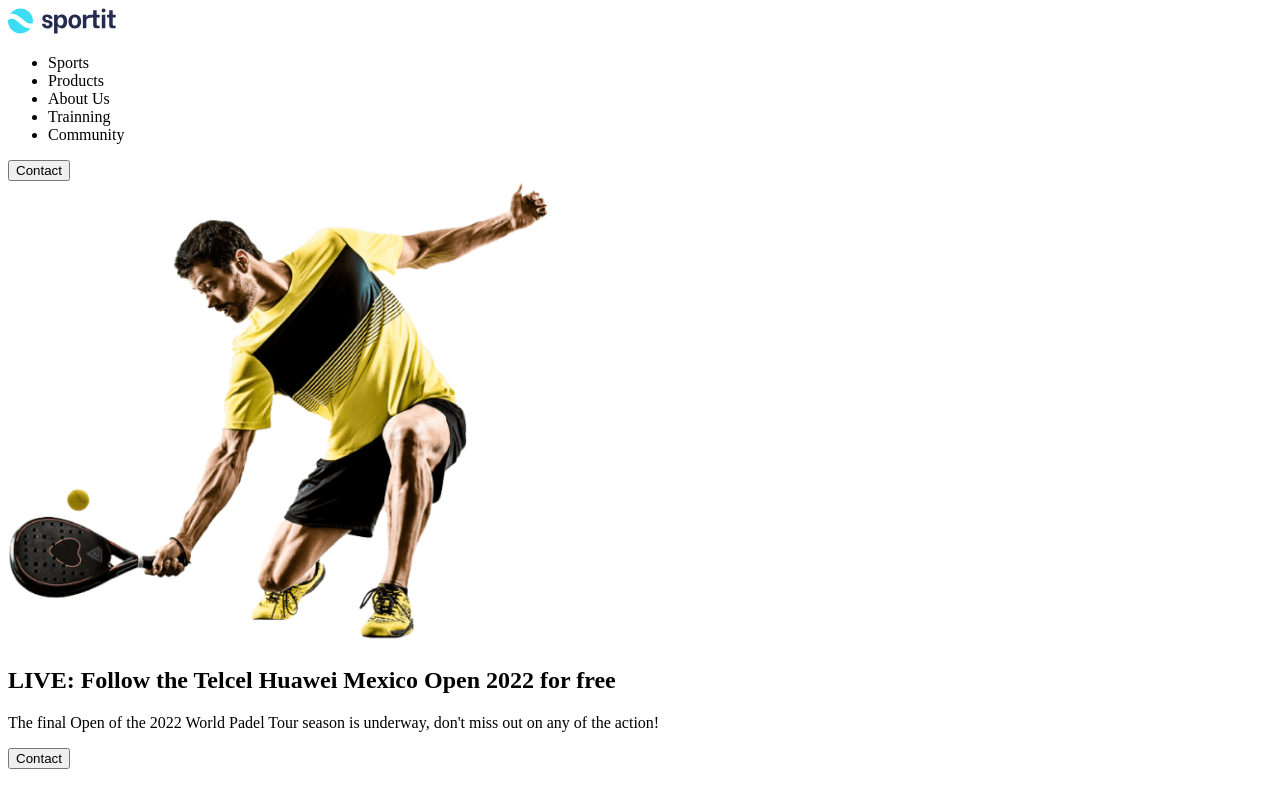
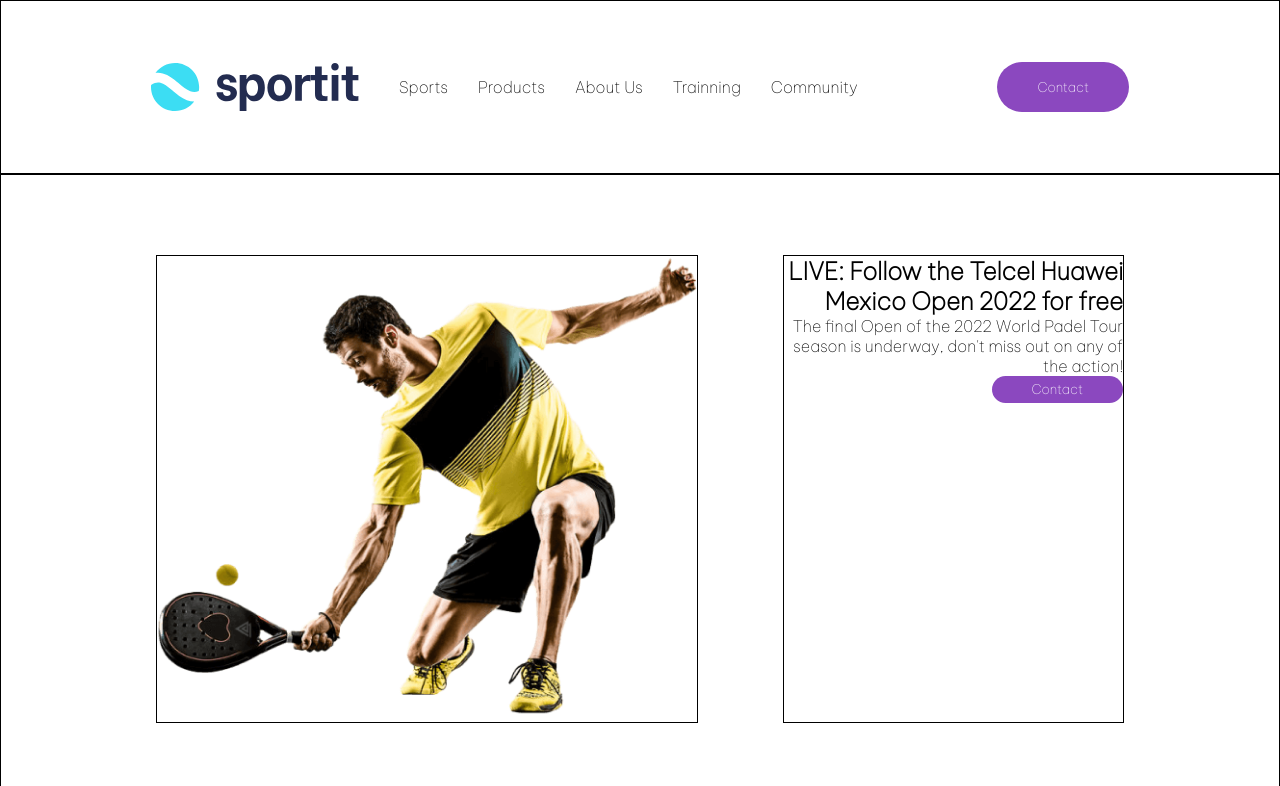
Before and after one commit to ANAMARIA321456/entregablefinal, a plain HTML site: page index.html in a window 1280 px wide. Shown: the top 786 px of the page. Drawn offline with Linux system fonts and the light colour scheme.

Commit message:
cssprimeraparte

```diff
--- a/css/style.css
+++ b/css/style.css
@@ -0,0 +1,57 @@
+*{
+    box-sizing: border-box;
+margin: 0;
+padding: 0;
+font-family: 'Be Vietnam Pro', sans-serif;
+}
+
+.contenedor_header {
+display: flex;
+flex-direction: row;
+height: 174px;
+align-content: center;
+justify-content: space-between;
+border: 1px black solid;
+flex-wrap: wrap;
+padding-inline: 150px;
+}
+
+.contenedor_header ul {
+    list-style-type: none;
+    display: flex;
+    flex-direction: row;
+}
+.contenedor_header li {
+    padding: 15px;
+}
+.contenedor_header .logo{
+display: flex;
+}
+.boton{
+    color: white;
+    background-color: #8b48bf;
+    border-radius: 50px;
+    padding: 5px 40px;
+    border: 0px ;
+}
+.contenedor_body {
+    display: flex;
+    flex-wrap: wrap;
+    border: 1px black solid;
+    justify-content: space-evenly;
+    padding: 80px 70px;
+}
+.contenedor_body .columna1 {
+border: 1px black solid;
+
+}
+.contenedor_body .columna2 {
+    border: 1px black solid;
+    width:30% ;
+    text-align: right;
+
+    }
+.contenedor_body .columna2 h1{
+
+font-weight: bolder;
+}
--- a/index.html
+++ b/index.html
@@ -4,14 +4,15 @@
         <meta charset="UTF-8">
         <link rel="stylesheet" href="./css/style.css">
         <meta name="viewport" content="width=device-width, initial-scale=1.0">
+        <link href="https://fonts.googleapis.com/css2?family=Be+Vietnam+Pro:wght@100&display=swap" rel="stylesheet">
         <title>finalfront1</title>
     </head>
     <body>
-        <header>
-            <div>
+        <header class="contenedor_header">
+            <div class="logo">
                 <img src="./img/logo.svg" alt>
             </div>
-            <nav>
+            <nav class="navegador">
                 <ul>
                     <li> <a href="./pages/exports.html"></a>Sports</li>
                     <li> <a href="./pages/product.html"></a>Products</li>
@@ -20,15 +21,15 @@
                     <li> <a href="./pages/community.html"></a>Community</li>
                 </ul>
             </nav>
-            <div><button>Contact</button></div>
+            <button class="boton">Contact</button>
         </header>
-        <section>
-            <div><img src="./img/padel-intro.png" alt></div>
-            <div>
+        <section class="contenedor_body">
+            <div class="columna1"><img src="./img/padel-intro.png" alt></div>
+            <div class="columna2">
                 <h1>LIVE: Follow the Telcel Huawei Mexico Open 2022 for free</h1>
                 <p>The final Open of the 2022 World Padel Tour season is
                     underway, don't miss out on any of the action!</p>
-                <button><a href="./pages/contact.html"></a>Contact</button>
+                <button class="boton"><a href="./pages/contact.html"></a>Contact</button>
             </div>
         </section>
         <header>
@@ -134,9 +135,12 @@
             <li><a href="./pages/privacy.html"></a>Privacy Policy</li>
         </ul>
         <form action="#" method="post">
-            <input type="text" name="go">
+            <input type="text" name="go" placeholder="Update in your inbox...">
             <button>Go</button>
         </form>
+        <div>
+            <p>Copyright 2020. All Rights Reserved</p>
+        </div>
         </footer>
 
     </body>
```
